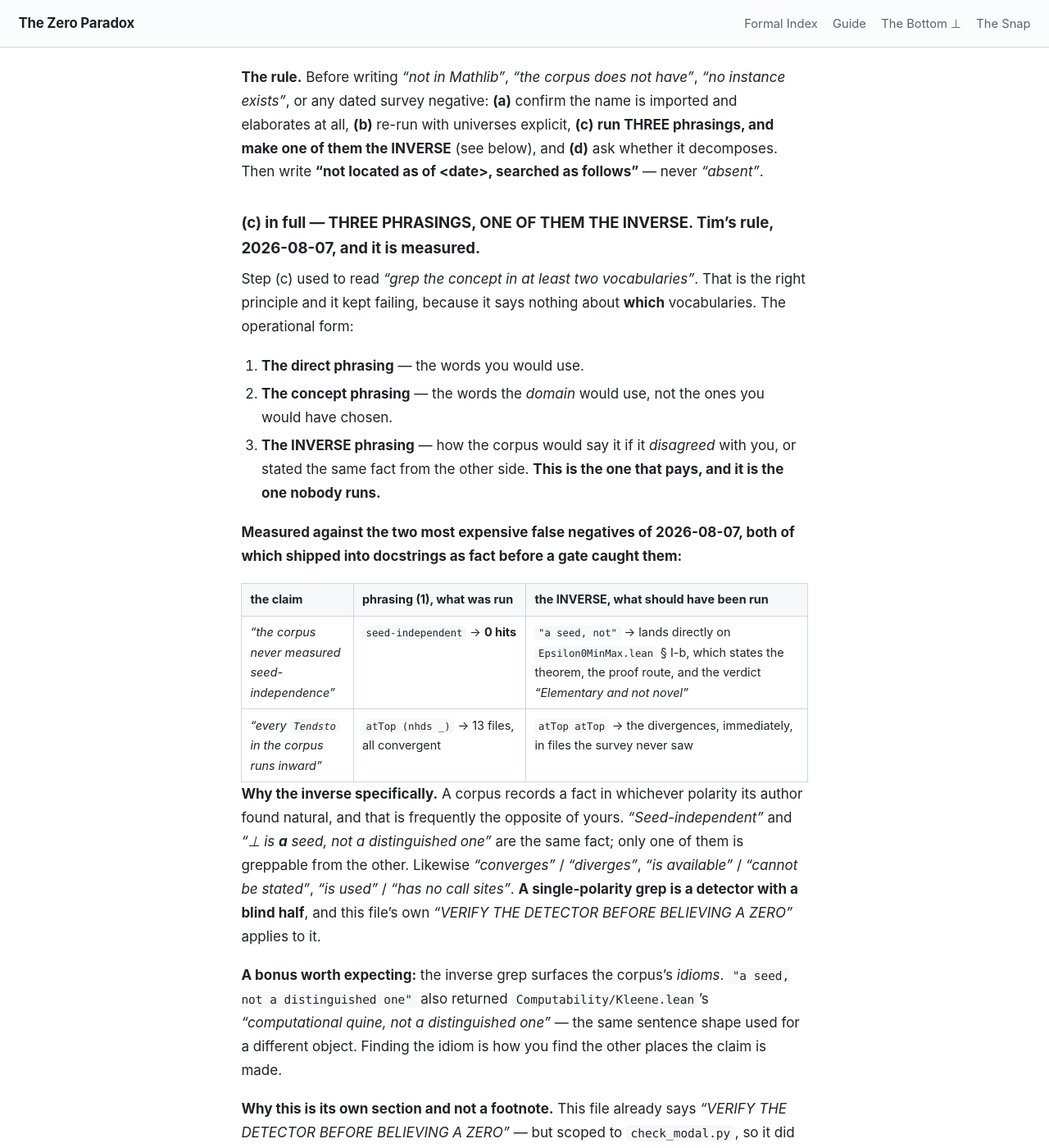
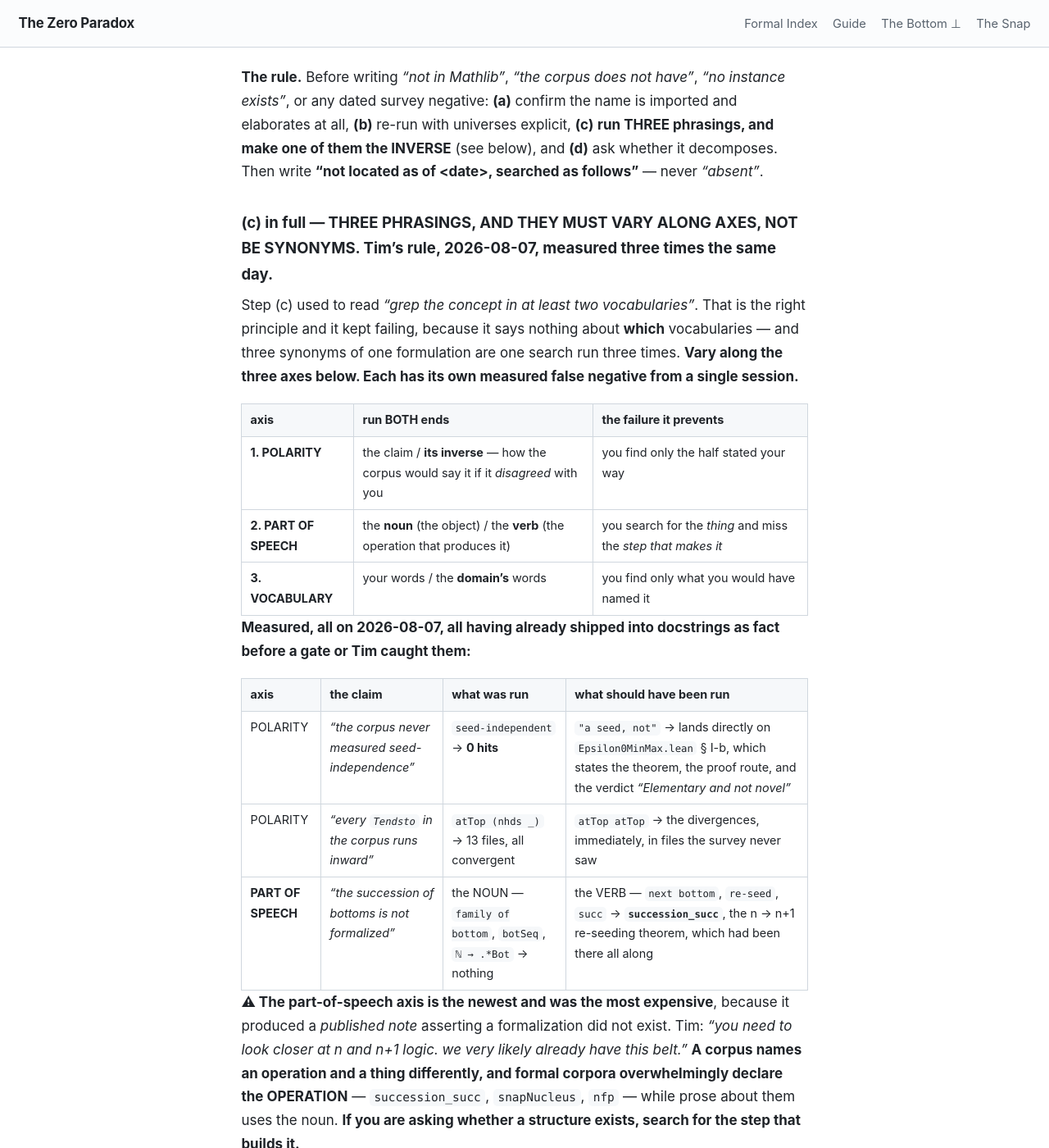
Before and after one commit to timbrigham/ZeroParadox, a Jekyll site: the page built from CLAUDE.md, in a window 1280 px wide and 1400 px high, scrolled down 25509 px. Shown: the whole window at 82% size. Built offline with Jekyll 4.4.1, drawn with Linux system fonts in a browser that asks for light colours; our own code applies the rules of GitHub Pages for plain Markdown files; some of the changed text lies outside the part shown.

Commit message:
Grep rule v2: three phrasings must vary along AXES - polarity, part of speech, vocabulary

```diff
--- a/CLAUDE.md
+++ b/CLAUDE.md
@@ -559,23 +559,33 @@ with universes explicit, **(c)** **run THREE phrasings, and make one of them the
 and **(d)** ask whether it decomposes. Then write **"not located as of &lt;date&gt;, searched as
 follows"** — never *"absent"*.
 
-### (c) in full — THREE PHRASINGS, ONE OF THEM THE INVERSE. Tim's rule, 2026-08-07, and it is measured.
+### (c) in full — THREE PHRASINGS, AND THEY MUST VARY ALONG AXES, NOT BE SYNONYMS. Tim's rule, 2026-08-07, measured three times the same day.
 
 Step (c) used to read *"grep the concept in at least two vocabularies"*. That is the right principle and
-it kept failing, because it says nothing about **which** vocabularies. The operational form:
-
-1. **The direct phrasing** — the words you would use.
-2. **The concept phrasing** — the words the *domain* would use, not the ones you would have chosen.
-3. **The INVERSE phrasing** — how the corpus would say it if it *disagreed* with you, or stated the
-   same fact from the other side. **This is the one that pays, and it is the one nobody runs.**
-
-**Measured against the two most expensive false negatives of 2026-08-07, both of which shipped into
-docstrings as fact before a gate caught them:**
-
-| the claim | phrasing (1), what was run | the INVERSE, what should have been run |
+it kept failing, because it says nothing about **which** vocabularies — and three synonyms of one
+formulation are one search run three times. **Vary along the three axes below. Each has its own measured
+false negative from a single session.**
+
+| axis | run BOTH ends | the failure it prevents |
 |---|---|---|
-| *"the corpus never measured seed-independence"* | `seed-independent` → **0 hits** | `"a seed, not"` → lands directly on `Epsilon0MinMax.lean` § I-b, which states the theorem, the proof route, and the verdict *"Elementary and not novel"* |
-| *"every `Tendsto` in the corpus runs inward"* | `atTop (nhds _)` → 13 files, all convergent | `atTop atTop` → the divergences, immediately, in files the survey never saw |
+| **1. POLARITY** | the claim / **its inverse** — how the corpus would say it if it *disagreed* with you | you find only the half stated your way |
+| **2. PART OF SPEECH** | the **noun** (the object) / the **verb** (the operation that produces it) | you search for the *thing* and miss the *step that makes it* |
+| **3. VOCABULARY** | your words / the **domain's** words | you find only what you would have named it |
+
+**Measured, all on 2026-08-07, all having already shipped into docstrings as fact before a gate or Tim
+caught them:**
+
+| axis | the claim | what was run | what should have been run |
+|---|---|---|---|
+| POLARITY | *"the corpus never measured seed-independence"* | `seed-independent` → **0 hits** | `"a seed, not"` → lands directly on `Epsilon0MinMax.lean` § I-b, which states the theorem, the proof route, and the verdict *"Elementary and not novel"* |
+| POLARITY | *"every `Tendsto` in the corpus runs inward"* | `atTop (nhds _)` → 13 files, all convergent | `atTop atTop` → the divergences, immediately, in files the survey never saw |
+| **PART OF SPEECH** | *"the succession of bottoms is not formalized"* | the NOUN — `family of bottom`, `botSeq`, `ℕ → .*Bot` → nothing | the VERB — `next bottom`, `re-seed`, `succ` → **`succession_succ`**, the n → n+1 re-seeding theorem, which had been there all along |
+
+**⚠ The part-of-speech axis is the newest and was the most expensive**, because it produced a *published
+note* asserting a formalization did not exist. Tim: *"you need to look closer at n and n+1 logic. we very
+likely already have this belt."* **A corpus names an operation and a thing differently, and formal corpora
+overwhelmingly declare the OPERATION** — `succession_succ`, `snapNucleus`, `nfp` — while prose about them
+uses the noun. **If you are asking whether a structure exists, search for the step that builds it.**
 
 **Why the inverse specifically.** A corpus records a fact in whichever polarity its author found natural,
 and that is frequently the opposite of yours. *"Seed-independent"* and *"⊥ is **a** seed, not a
@@ -588,6 +598,12 @@ sites"*. **A single-polarity grep is a detector with a blind half**, and this fi
 distinguished one"` also returned `Computability/Kleene.lean`'s *"computational quine, not a
 distinguished one"* — the same sentence shape used for a different object. Finding the idiom is how you
 find the other places the claim is made.
+
+**The generalization, now that there are three axes:** a search is a **projection**, and a projection
+loses whatever is orthogonal to it. Polarity, part of speech and vocabulary are the three projections
+this corpus has actually been caught by; there is no reason to think they are the only three.
+**When an absence matters, ask what dimension your query collapsed** — and note that this is the
+Two-Pole Test again (§ above), which is itself a rule about never looking from only one end.
 
 **Why this is its own section and not a footnote.** This file already says
 *"VERIFY THE DETECTOR BEFORE BELIEVING A ZERO"* — but scoped to `check_modal.py`, so it did not fire for
```
